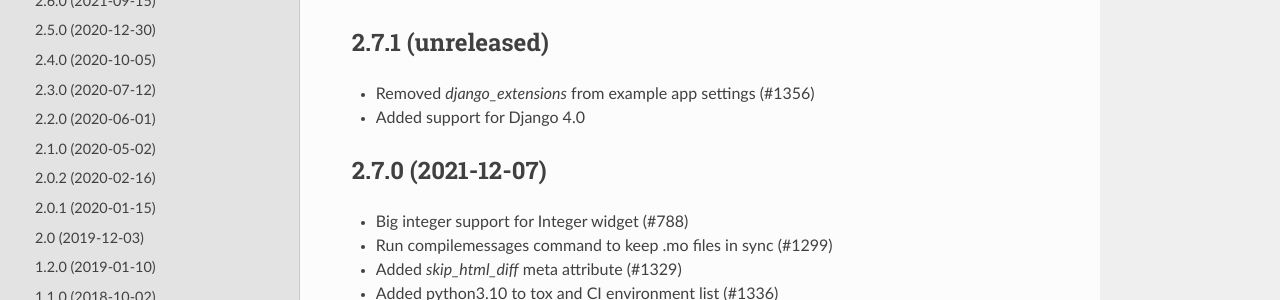
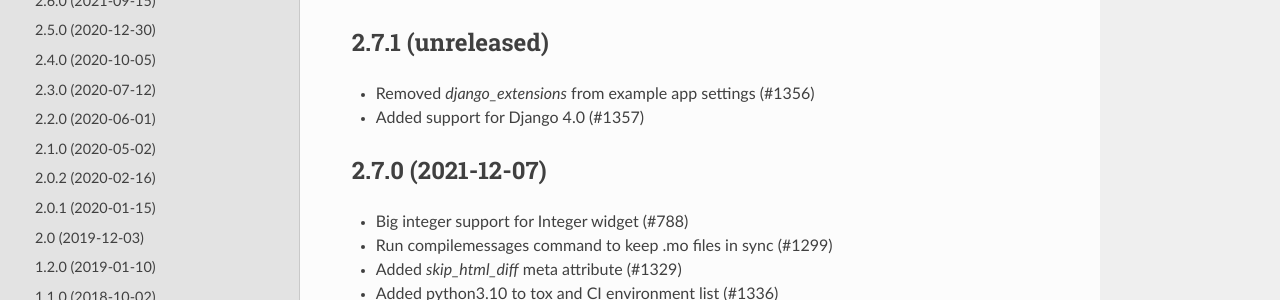
Before and after one commit to django-import-export/django-import-export, a Sphinx documentation site: the page built from docs/changelog.rst, in a window 1280 px wide and 900 px high. Shown: the part 134-434 px from the top of the window. Built offline with Sphinx 7.4.7 and the Read the Docs theme 2.0.0, drawn with Linux system fonts in a browser that asks for light colours.

Commit message:
updated changelog with PR id for django 4 integration

```diff
--- a/docs/changelog.rst
+++ b/docs/changelog.rst
@@ -5,7 +5,7 @@
 ------------------
 
 - Removed `django_extensions` from example app settings (#1356)
-- Added support for Django 4.0
+- Added support for Django 4.0 (#1357)
 
 2.7.0 (2021-12-07)
 ------------------
```
